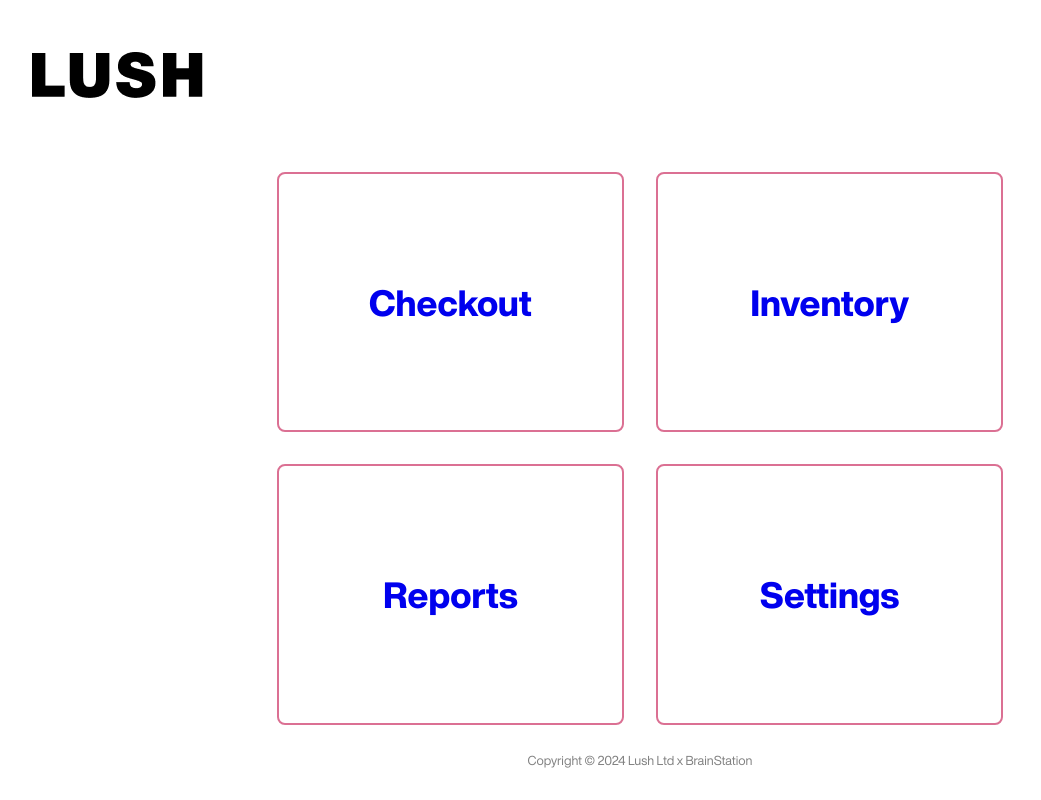
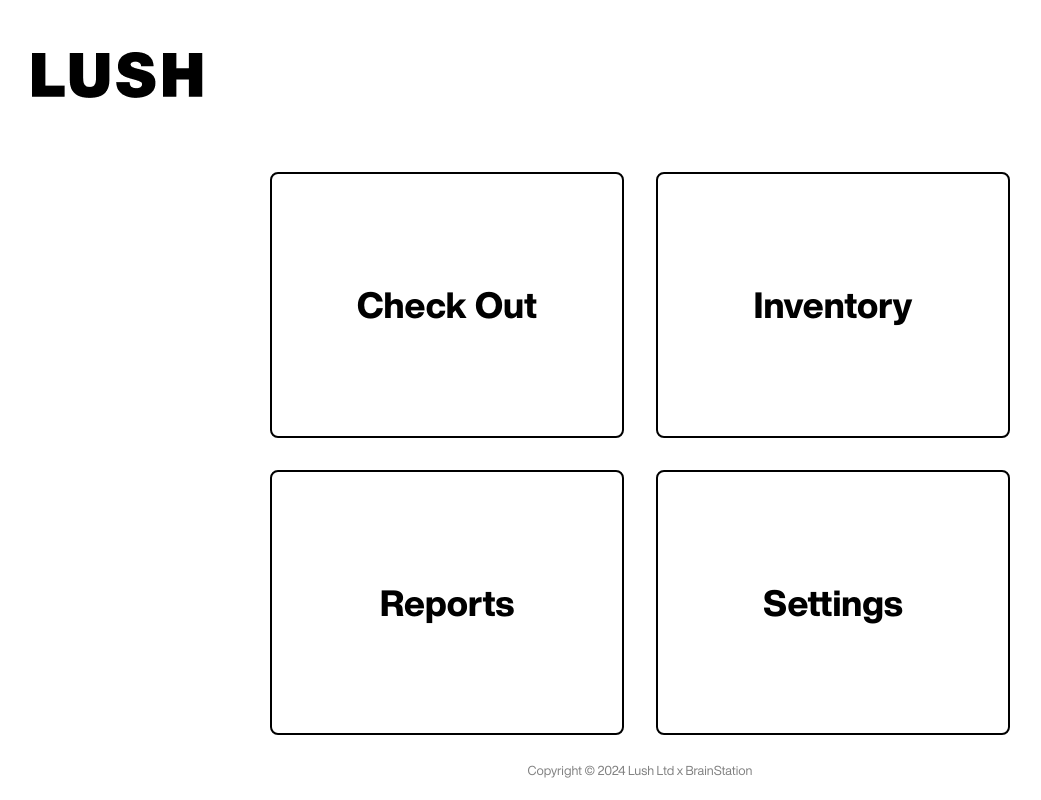
Before and after one commit to kbains09/Lush-Project-React, a React (Create React App) app: page / in a window 1280 px wide. Shown: the whole page, without its empty margins (0-1041 px from the left). Built offline with nearby package versions, Linux system fonts and the light colour scheme.

Commit message:
add final styling

```diff
--- a/src/App.scss
+++ b/src/App.scss
@@ -24,4 +24,5 @@ body {
 // a tag to be without underline
 a {
   text-decoration: none;
+  color: black;
 }
--- a/src/components/ScanBarcode/ScanBarcode.jsx
+++ b/src/components/ScanBarcode/ScanBarcode.jsx
@@ -1,5 +1,6 @@
 import "./ScanBarcode.scss";
 import barcode from "../../assets/images/barcode.png";
+import { Link } from "react-router-dom";
 
 function ScanBarcode() {
   return (
@@ -10,20 +11,27 @@ function ScanBarcode() {
         <form action="" className="scan__form">
           <input
             type="text"
-            placeholder="SEARCH PRODUCT..."
+            placeholder="Search for a product"
             className="scan__search"
           />
           <div className="scan__container2">
             <input
               type="text"
-              placeholder="SELECTED PRODUCT"
+              placeholder="Selected Product"
               className="scan__product"
             />
-            <input type="text" placeholder="QUANTITY" className="scan__qty" />
+            <input
+              type="text"
+              placeholder="Quantity"
+              className="scan__quantity"
+            />
           </div>
           <div className="scan__container3">
             <button className="scan__btn-confirm">CONFIRM</button>
-            <button className="scan__btn-cancel">CANCEL</button>
+            {/* direct to home page */}
+            <Link to="/" className="scan__btn-cancel">
+              CANCEL
+            </Link>
           </div>
         </form>
       </div>
--- a/src/components/ScanBarcode/ScanBarcode.scss
+++ b/src/components/ScanBarcode/ScanBarcode.scss
@@ -11,6 +11,7 @@
     border: 1px black solid;
     padding: 0.5rem 6rem;
     font-size: 3rem;
+    font-family: "LushHandwritten";
   }
   &__img {
     margin: 2rem 0rem;
@@ -26,6 +27,7 @@
     padding: 1rem 8rem 1rem 3rem;
     font-size: 2rem;
     margin-bottom: 2rem;
+    font-family: "HelveticaNowDisplay";
   }
   &__container2 {
     width: 100%;
@@ -38,7 +40,7 @@
     margin-right: 2rem;
     margin-bottom: 2rem;
   }
-  &__qty {
+  &__quantity {
     padding: 1rem 3rem;
     margin-bottom: 2rem;
     font-size: 1.25rem;
--- a/src/pages/CheckoutPage/CheckoutPage.jsx
+++ b/src/pages/CheckoutPage/CheckoutPage.jsx
@@ -7,7 +7,6 @@ function CheckoutPage() {
   return (
     <main>
       <ScanBarcode />
-      <h1>Checkout Page</h1>
       <PurchasesList />
       <CheckoutActions />
     </main>
--- a/src/pages/LandingPage/LandingPage.jsx
+++ b/src/pages/LandingPage/LandingPage.jsx
@@ -7,16 +7,16 @@ function LandingPage() {
       {/* 4 big buttons occupy the screen, in 2 col 2 rows, all square */}
       <section className="home__button-container">
         <Link to="/checkout" className="home__button home__button--checkout">
-          <h2>Checkout</h2>
+          <h2 home__button-text>Check Out </h2>
         </Link>
         <Link to="/inventory" className="home__button home__button--inventory">
-          <h2>Inventory</h2>
+          <h2 home__button-text>Inventory</h2>
         </Link>
         <Link to="/orders" className="home__button home__button--reports">
-          <h2>Reports</h2>
+          <h2 home__button-text>Reports</h2>
         </Link>
         <Link to="/customers" className="home__button home__button--settings">
-          <h2>Settings</h2>
+          <h2 home__button-text>Settings</h2>
         </Link>
       </section>
     </main>
--- a/src/pages/LandingPage/LandingPage.scss
+++ b/src/pages/LandingPage/LandingPage.scss
@@ -11,7 +11,7 @@
   }
 
   &__button {
-    border: 2px solid palevioletred;
+    border: 2px solid black;
     border-radius: 0.5rem;
     font-size: 1.5rem;
     padding: 0.5rem 1rem;
@@ -21,5 +21,41 @@
     display: flex;
     justify-content: center;
     align-items: center;
+
+    &--checkout {
+      &:hover {
+        background-color: palevioletred;
+        color: white;
+        border: 2px solid palevioletred;
+      }
+    }
+
+    &--inventory {
+      &:hover {
+        background-color: olivedrab;
+        color: white;
+        border: 2px solid olivedrab;
+      }
+    }
+
+    &--reports {
+      &:hover {
+        background-color: steelblue;
+        color: white;
+        border: 2px solid steelblue;
+      }
+    }
+
+    &--settings {
+      &:hover {
+        background-color: darkorange;
+        color: white;
+        border: 2px solid darkorange;
+      }
+    }
+  }
+
+  &__button-text {
+    color: black;
   }
 }
```
